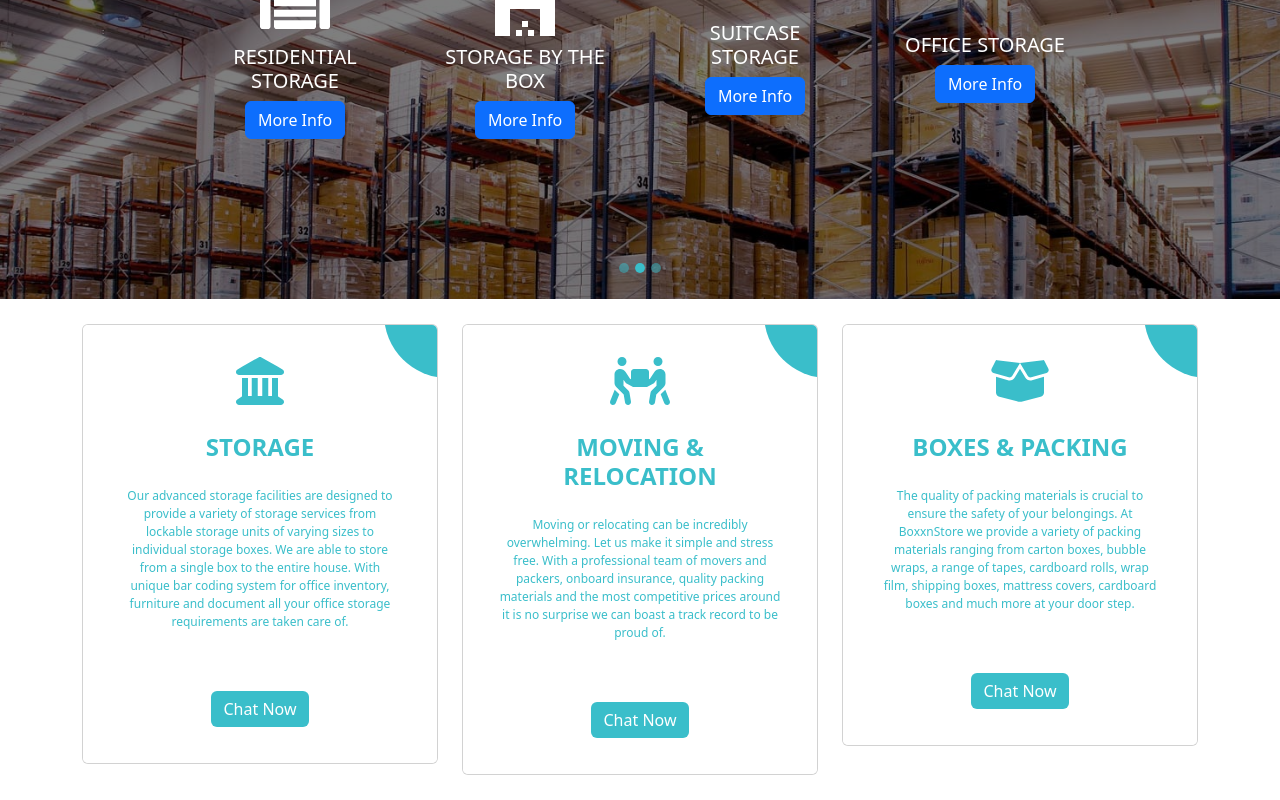
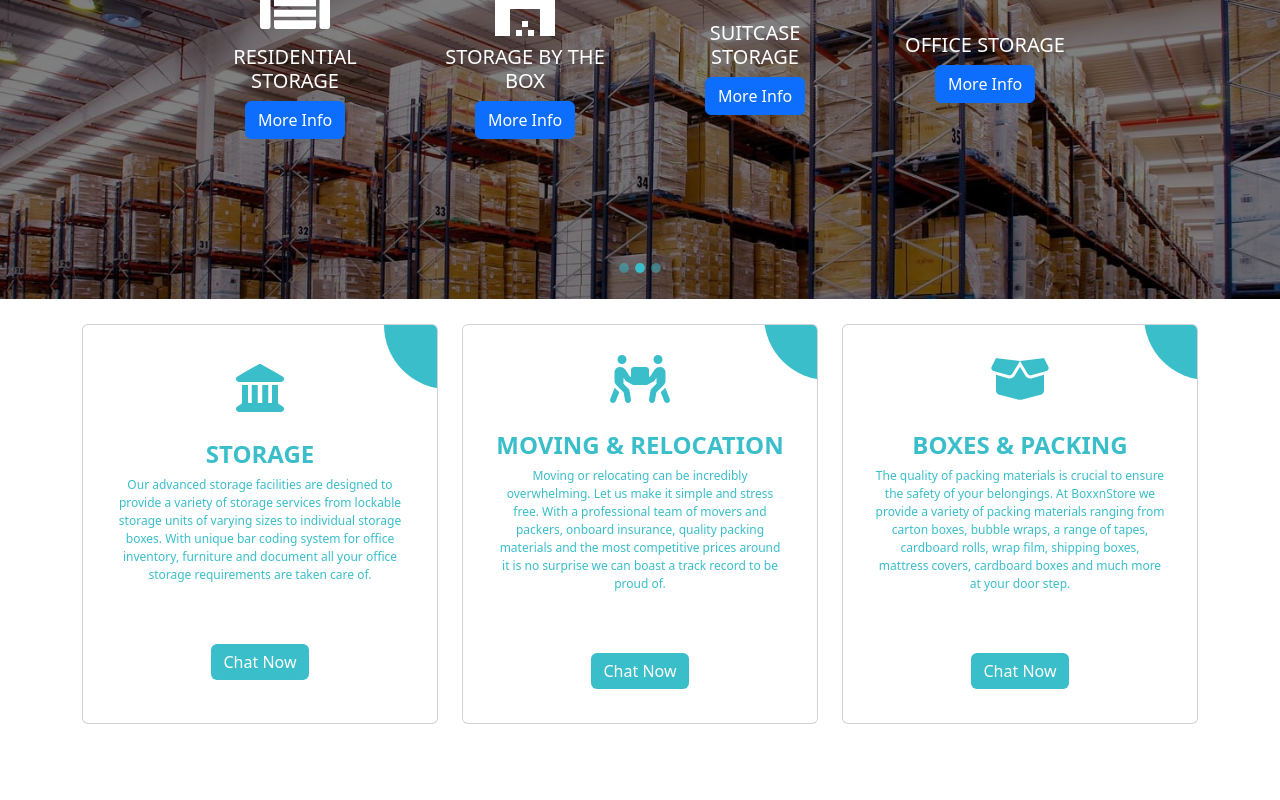
Before and after one commit to Rifat8080/boxxnstore-react-web, a React (Create React App) app: page / in a window 1280 px wide. Shown: the part 465-1265 px from the top of the page. Built offline with nearby package versions, Linux system fonts and the light colour scheme; some icons are missing.

Commit message:
top 3 cards animation complete

```diff
--- a/src/components/cards.js
+++ b/src/components/cards.js
@@ -6,19 +6,19 @@ import { faBoxOpen, faLandmark, faPeopleCarry, faPeopleCarryBox } from '@fortawe
 
 const Courses = () => {
   return (
-    <Container className="ag-format-container">
-      <Row className="ag-courses_box">
+    <Container className="ag-format-container justify-content-center align-items-center">
+      <Row className="ag-courses_box justify-content-center align-items-center">
         {courseItems.map((course, index) => (
           <Col key={index} xxl={4} xl={4} lg={4} md={12
-          } sm={12} xs={12}>
-            <Card className="ag-courses_item">
-              <Card.Link href="#" className="ag-courses-item_link">
+          } sm={12} xs={12} className='d-flex align-items-center justify-content-center'>
+            <Card className="ag-courses_item text-center mb-lg-5 mb-md-5 mb-sm-5 mb-xsm-5 justify-content-center align-items-center" style={{ width: '25rem',height:'25rem' }} >
+              <Card.Link href="#" className="ag-courses-item_link p-3 className='d-flex justify-content-center align-items-center flex-column'">
                 <div className="ag-courses-item_bg"></div>
                 <div className='ag-icon'>
                 <FontAwesomeIcon  icon={course.icon}/>
                 </div>
 
-                <Card.Body>
+                <Card.Body >
                   <Card.Title className="ag-courses-item_title" style={{color:'#FFFFF'}}>
                     {course.title}
                   </Card.Title>
@@ -46,7 +46,7 @@ const Courses = () => {
 const courseItems = [
   {
     title: 'STORAGE',
-    startDate: 'Our advanced storage facilities are designed to provide a variety of storage services from lockable storage units of varying sizes to individual storage boxes. We are able to store from a single box to the entire house. With unique bar coding system for office inventory, furniture and document all your office storage requirements are taken care of.',
+    startDate: 'Our advanced storage facilities are designed to provide a variety of storage services from lockable storage units of varying sizes to individual storage boxes.  With unique bar coding system for office inventory, furniture and document all your office storage requirements are taken care of.',
     icon: faLandmark,
   },
   {
--- a/src/css/App.css
+++ b/src/css/App.css
@@ -150,12 +150,11 @@ a.dropdown-item{
 
   overflow: hidden;
   border-radius: 28px;
-  text-align: center;
+
 }
 
 .ag-icon {
   font-size: 3rem;
-  text-align: center;
   color: var(--button);
   transition: color 0.5s ease; /* Add transition for smooth color change */
   position: relative;
@@ -163,7 +162,7 @@ a.dropdown-item{
 }
 
 .ag-courses-item_link {
-  padding: 20px 20px;
+
   background-color: var(--text);
   text-decoration: none;
   position: relative;
@@ -171,7 +170,7 @@ a.dropdown-item{
 
 .ag-courses-item_title.card-title {
 
-  margin: 0 0 25px;
+
   font-weight: bold;
   font-size: 24px;
   color: var(--button);
```
